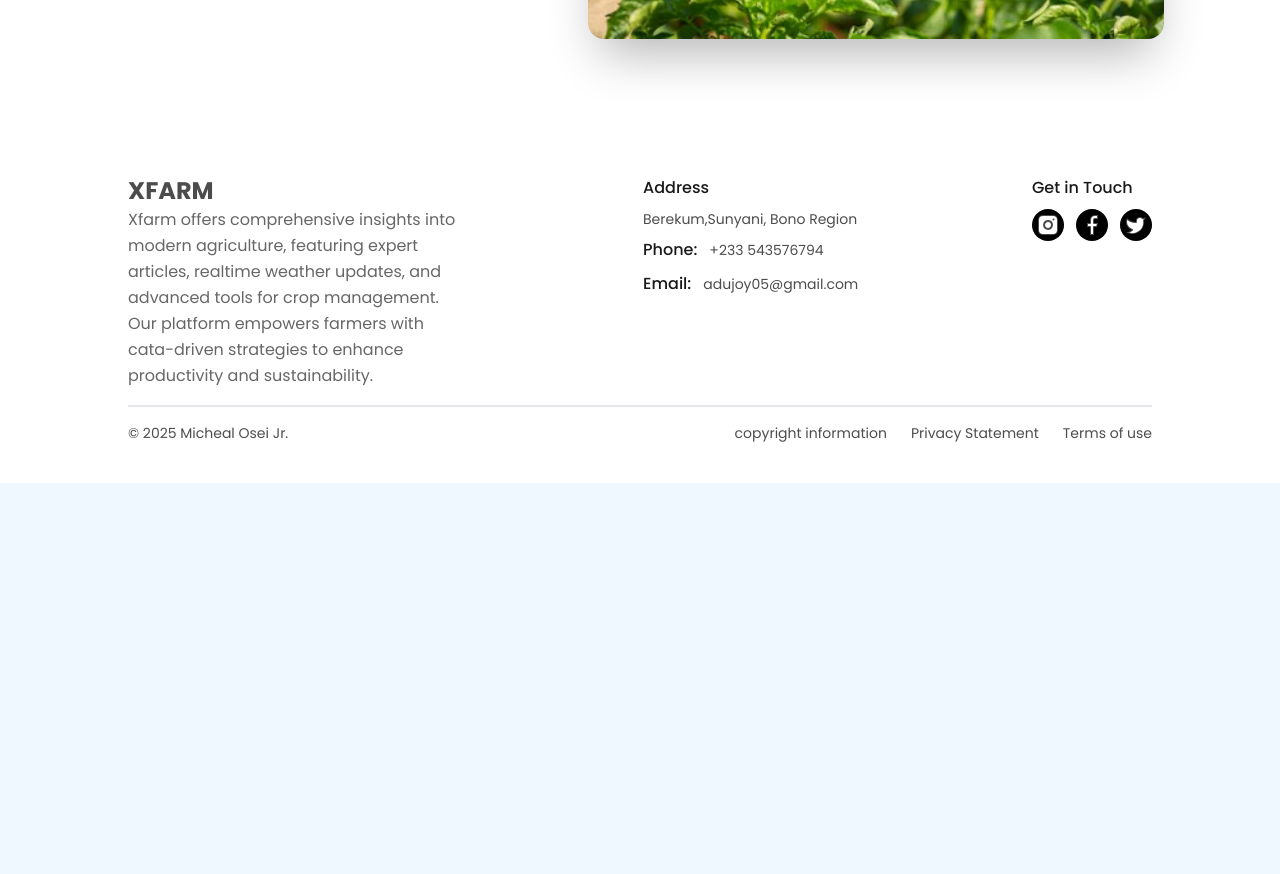
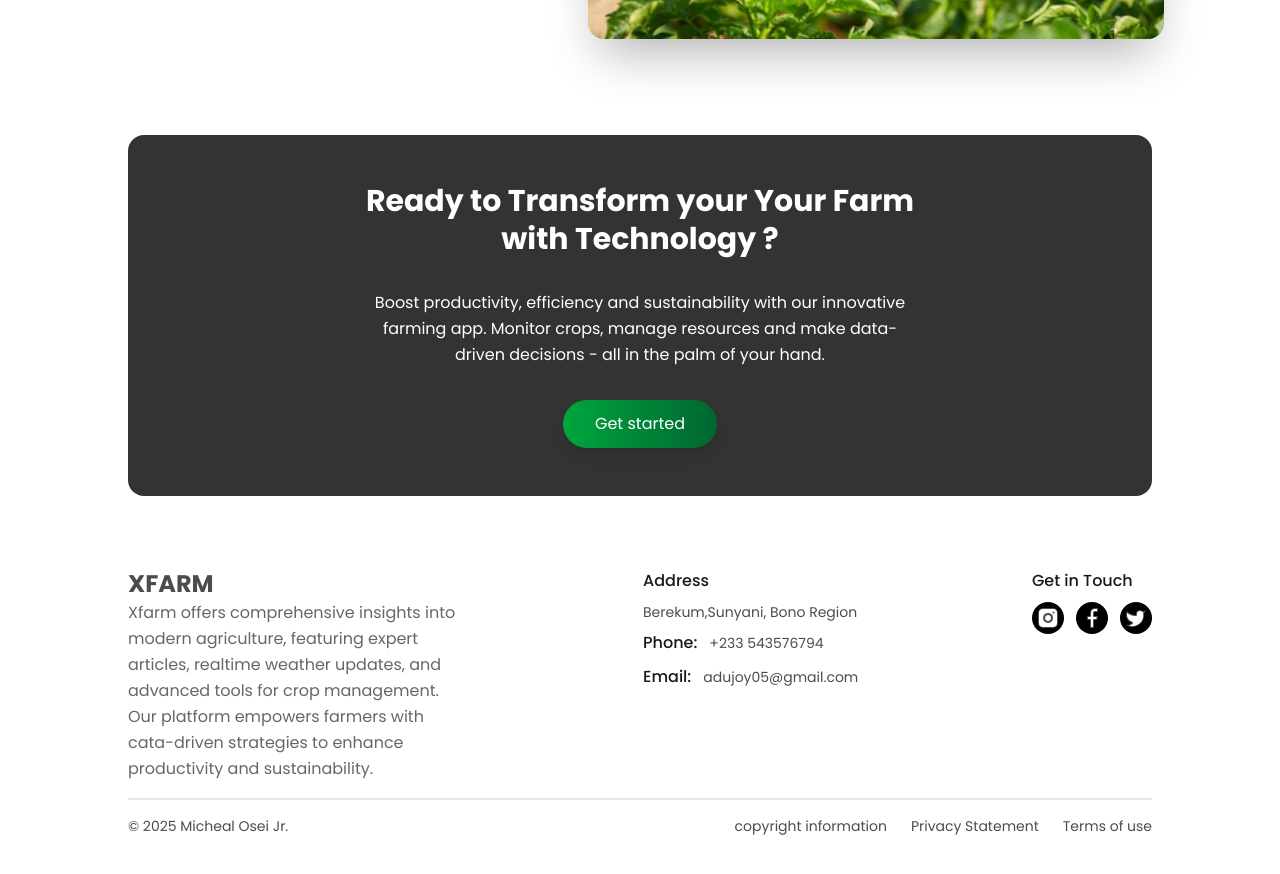
Before and after one commit to Joylinton04/XFARM, a React (Vite) app: page / in a window 1280 px wide. Shown: the part 4300-5174 px from the top of the page. Before the commit the page ends 4783 px from the top, so only its background shows below. Built offline with nearby package versions, Linux system fonts and the light colour scheme.

Commit message:
mini section

```diff
--- a/src/pages/Home.tsx
+++ b/src/pages/Home.tsx
@@ -151,6 +151,17 @@ const Home = () => {
         </div>
 
       </div>
+      <div className="flex justify-center items-center bg-white pb-8 font-Poppins">
+          <div className="contain bg-black/80 h-max rounded-2xl flex p-12 max-md:p-8 text-white flex-col items-center gap-8">
+            <h1 className="w-[60%] max-md:w-[90%] text-center text-3xl font-bold leading-tight">Ready to Transform your Your Farm with Technology ?</h1>
+            <div className="text-center max-md:text-sm w-[60%] max-[64.2rem]:w-full leading-relaxed">
+              Boost productivity, efficiency and sustainability with our innovative farming app. Monitor crops, manage resources and make data-driven decisions - all in the palm of your hand.
+            </div>
+            <button className="shadow-lg cursor-pointer px-8 py-3 bg-gradient-to-r from-green-600 to-green-800 text-white rounded-full w-max transition-transform duration-300 hover:scale-105">
+            Get started
+          </button>
+          </div>
+      </div>
       <Footer/>
     </div>
   );
```
